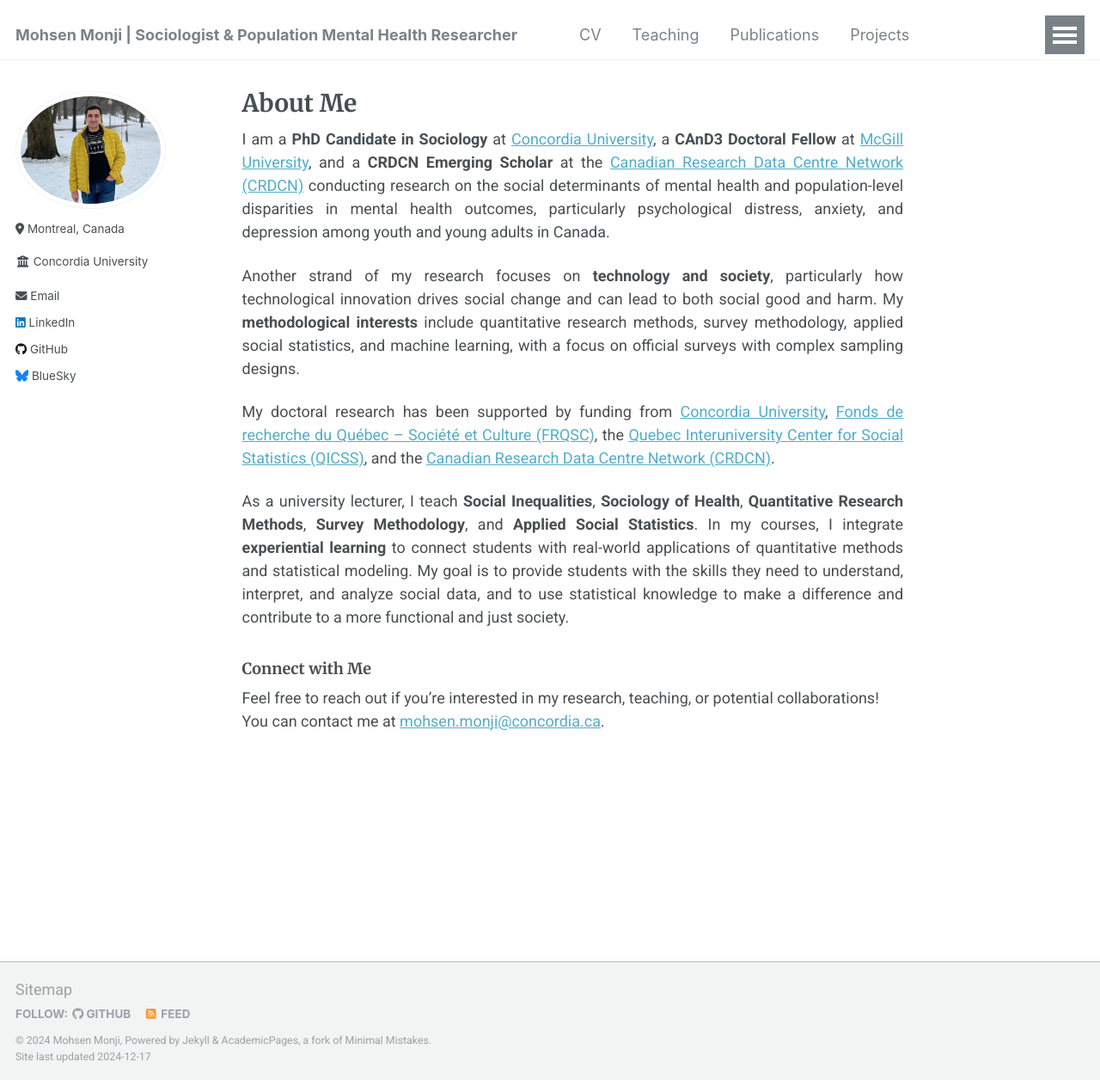
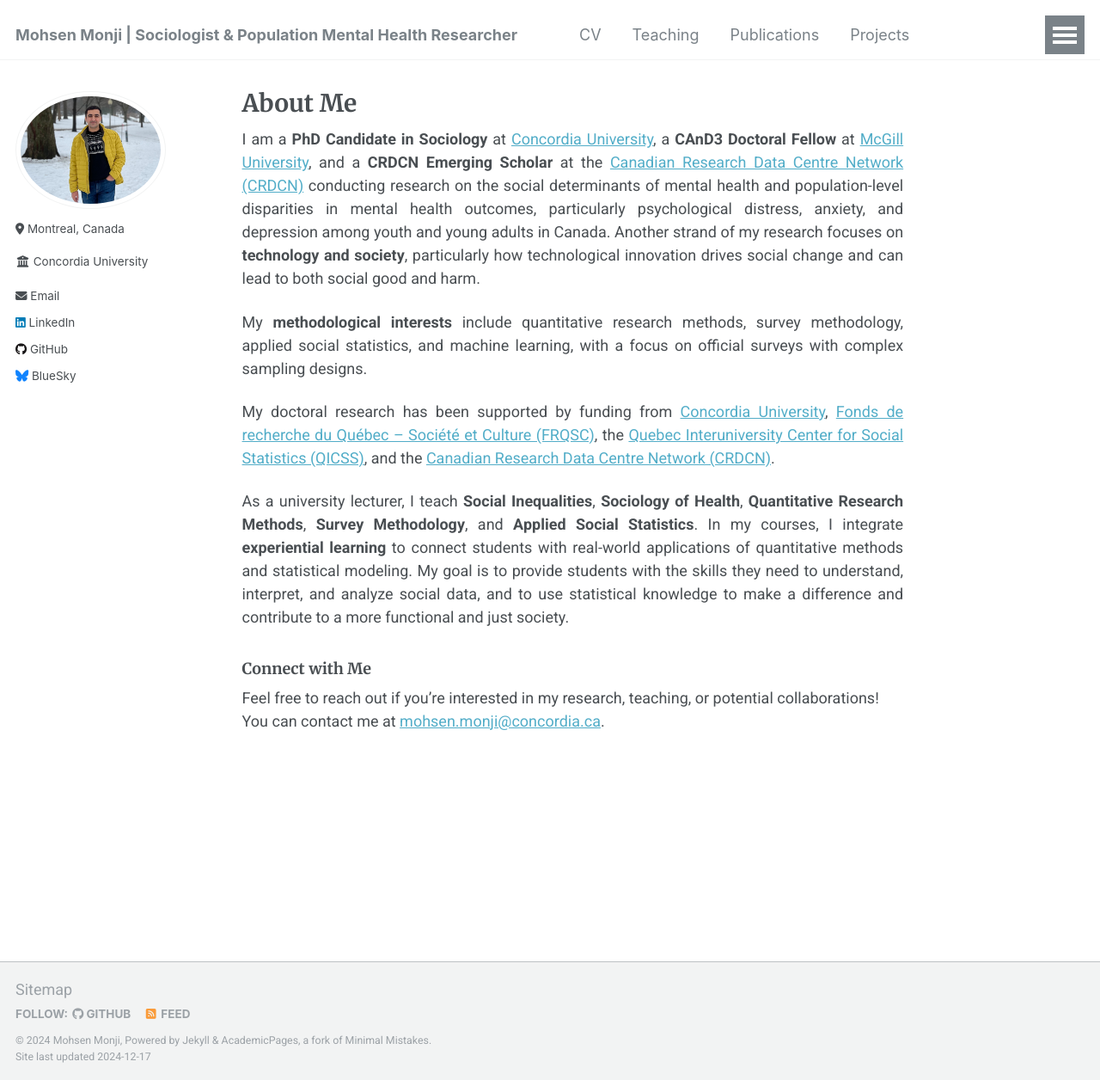
Before and after one commit to Mohsnmonji/mohsnmonji.github.io, a Jekyll site: the page built from _pages/about.md, in a window 1280 px wide and 1256 px high. Shown: the whole window at 86% size. Built offline with Jekyll 4.4.1, drawn with Linux system fonts in a browser that asks for light colours.

```diff
--- a/_pages/about.md
+++ b/_pages/about.md
@@ -10,9 +10,9 @@ redirect_from:
 ---
 
 
-I am a **PhD Candidate in Sociology** at [Concordia University](https://www.concordia.ca/artsci/sociology-anthropology.html), a **CAnD3 Doctoral Fellow** at [McGill University](https://www.mcgill.ca/cand3/our-people/fellows-2024-25), and a **CRDCN Emerging Scholar** at the [Canadian Research Data Centre Network (CRDCN)](https://crdcn.ca) conducting research on the social determinants of mental health and population-level disparities in mental health outcomes, particularly psychological distress, anxiety, and depression among youth and young adults in Canada.
+I am a **PhD Candidate in Sociology** at [Concordia University](https://www.concordia.ca/artsci/sociology-anthropology.html), a **CAnD3 Doctoral Fellow** at [McGill University](https://www.mcgill.ca/cand3/our-people/fellows-2024-25), and a **CRDCN Emerging Scholar** at the [Canadian Research Data Centre Network (CRDCN)](https://crdcn.ca) conducting research on the social determinants of mental health and population-level disparities in mental health outcomes, particularly psychological distress, anxiety, and depression among youth and young adults in Canada. Another strand of my research focuses on **technology and society**, particularly how technological innovation drives social change and can lead to both social good and harm.
 
-Another strand of my research focuses on **technology and society**, particularly how technological innovation drives social change and can lead to both social good and harm. My **methodological interests** include quantitative research methods, survey methodology, applied social statistics, and machine learning, with a focus on official surveys with complex sampling designs.
+My **methodological interests** include quantitative research methods, survey methodology, applied social statistics, and machine learning, with a focus on official surveys with complex sampling designs.
 
 My doctoral research has been supported by funding from [Concordia University](https://www.concordia.ca/artsci/sociology-anthropology.html), [Fonds de recherche du Québec – Société et Culture (FRQSC)](https://www.frq.gouv.qc.ca), the [Quebec Interuniversity Center for Social Statistics (QICSS)](https://www.ciqss.org), and the [Canadian Research Data Centre Network (CRDCN)](https://crdcn.ca).
 
```
